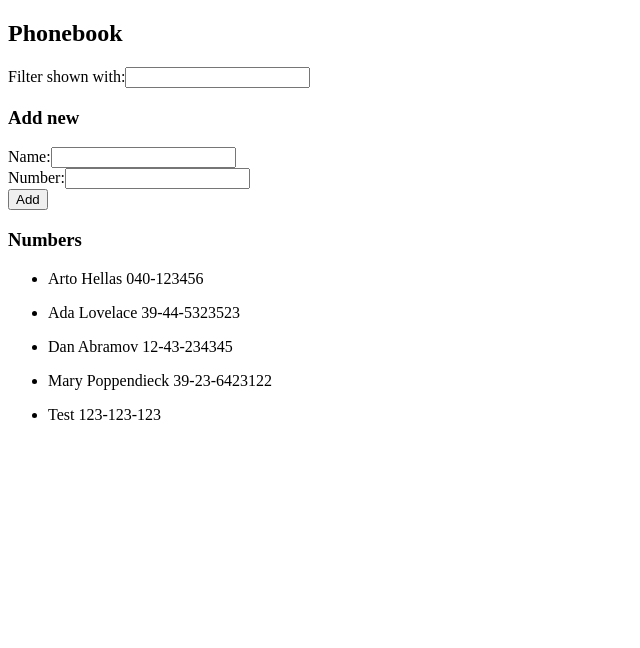
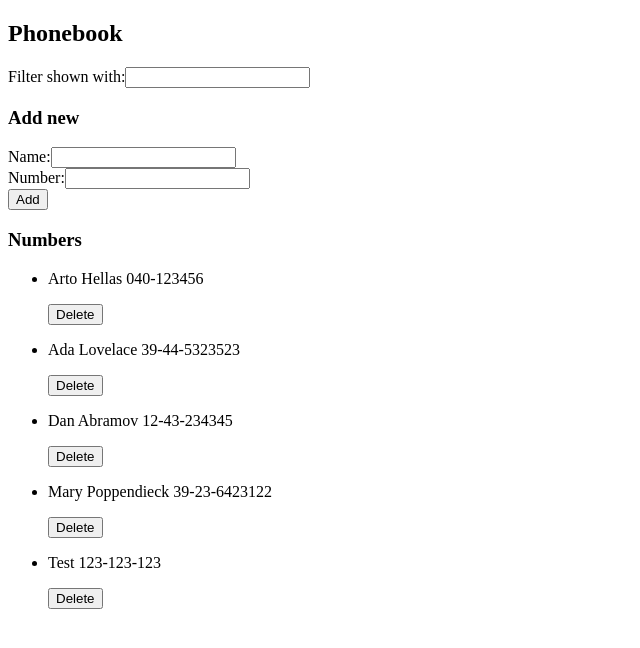
Before and after one commit to Sikarii/fullstack-open-course, a React (Vite) app in the folder 02-communicating-with-server/: page / in a window 1280 px wide. Shown: the top 648 px of the page, without its empty margins (0-640 px from the left). Built offline with nearby package versions, Linux system fonts and the light colour scheme; data requests are answered from the project's data file.

Commit message:
Exercise 14 for communicating-with-server

```diff
--- a/02-communicating-with-server/db.json
+++ b/02-communicating-with-server/db.json
@@ -21,7 +21,7 @@
       "id": "4"
     },
     {
-      "id": "651c",
+      "id": "cfd4",
       "name": "Test",
       "number": "123-123-123"
     }
--- a/02-communicating-with-server/src/App.jsx
+++ b/02-communicating-with-server/src/App.jsx
@@ -70,6 +70,7 @@ export default function App() {
 
       <PersonsList
         persons={filteredPersons}
+        onDelete={(id) => setPersons((v) => v.filter((x) => x.id !== id))}
       />
     </div>
   );
--- a/02-communicating-with-server/src/api.js
+++ b/02-communicating-with-server/src/api.js
@@ -4,17 +4,29 @@ const client = axios.create({
   baseURL: "http://localhost:3001",
 });
 
-export const getAll = async () => {
+const getAll = async () => {
   const result = await client.get("/persons");
   return result.data;
 };
 
-export const create = async (note) => {
+const create = async (note) => {
   const result = await client.post("/persons", note);
   return result.data;
 };
 
-export const update = async (id, note) => {
+const update = async (id, note) => {
   const result = await client.put(`/persons/${id}`, note);
   return result.data;
 };
+
+const $delete = async (id) => {
+  const result = await client.delete(`/persons/${id}`);
+  return result.data;
+};
+
+export {
+  getAll as getAll,
+  create as create,
+  update as update,
+  $delete as delete,
+};
--- a/02-communicating-with-server/src/components/Person.jsx
+++ b/02-communicating-with-server/src/components/Person.jsx
@@ -1,5 +1,8 @@
 export default function Person(props) {
   return (
-    <p>{props.name} {props.number}</p>
+    <div>
+      <p>{props.name} {props.number}</p>
+      <button onClick={props.delete}>Delete</button>
+    </div>
   );
 };
--- a/02-communicating-with-server/src/components/PersonsList.jsx
+++ b/02-communicating-with-server/src/components/PersonsList.jsx
@@ -1,11 +1,23 @@
 import Person from "./Person";
 
+import * as phonebook from "../api";
+
 export default function List(props) {
+  const deletePerson = async (person) => {
+    confirm(`Are you sure you want to delete ${person.name}?`);
+
+    await phonebook.delete(person.id);
+    props.onDelete?.(person.id);
+  };
+
   return (
     <ul>
       {props.persons.map((p) =>
         <li key={p.id}>
-          <Person {...p} />
+          <Person
+            {...p}
+            delete={() => deletePerson(p)}
+          />
         </li>
       )}
     </ul>
```
